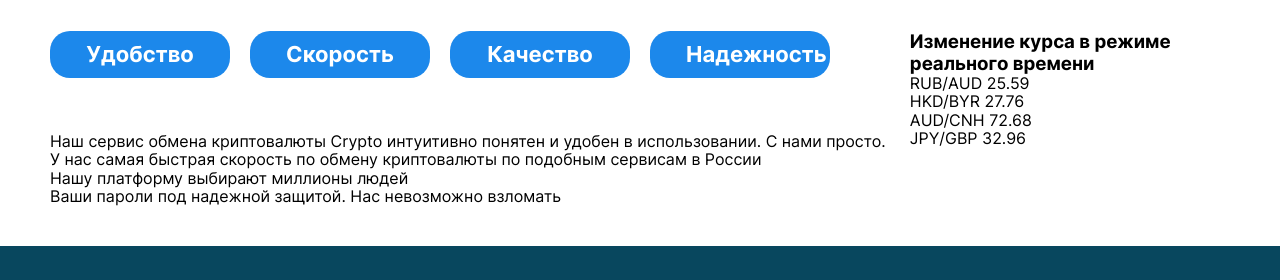
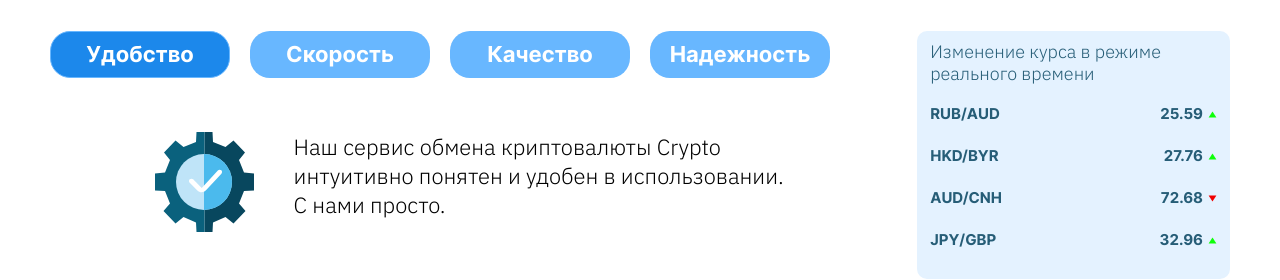
Before and after one commit to ruuuu/ExchangeCoin, a plain HTML site: page index.html in a window 1280 px wide. Shown: the part 708-988 px from the top of the page. Drawn offline with Linux system fonts and the light colour scheme; files whose address does not match are found by name.

Commit message:
Add files via upload

```diff
--- a/css/module/advantage.css
+++ b/css/module/advantage.css
@@ -12,10 +12,10 @@
 
 .advantage__button {
     width: 180px;
-    padding: 10px 36px;
+    /* padding: 10px 36px; */
 
-    /* height: 47px; */
-    background-color: #1C88EB;
+    height: 47px;
+    background-color: #68B7FF;
     border-radius: 20px;
     border: 0;
 
@@ -23,25 +23,94 @@
     font-size: 22px;
     line-height: 27px;
     color: #FFFFFF;
+
+    /*указываем какие свойтсва будем анимировать*/
+    transition-property: border-color, background-color;
+
+    /*скорость анимации*/
+    transition-duration: 0.36s;
+
+    /*с каким утсркением дейсвету анимация*/
+    transition-timing-function: ease-in-out;
+
     /*анимация при наведении*/
 
+    /*анимация при клике*/
 
-    /*анимация при клике*/
-    /*ОСТАОВЛАСЬ на 23:43*/
+    border: 1px solid transparent;
+}
 
 
+.advantage__button:hover {
+    border-color: #1C88EB;
+}
+
+.advantage__button:active {
+    background-color: #1C88EB;
+}
+
+
+.advantage__button--active {
+    background-color: #1C88EB;
+    border: 1px solid #68B7FF;
 }
 
 .advantage__list-content {}
 
-.advantage__item-content {}
+.advantage__item-content {
+    /*li*/
 
-.advantage__item-content--convenience {}
+    max-width: 640px;
+    margin: 0 auto;
+    display: none;
+    gap: 40px;
+    background-repeat: no-repeat;
+    background-position: center;
+    /* cover - заполнить все пространство, contain - возьми самый большой размер, растянись по нему */
+    background-size: contain;
 
-.advantage__item-content--active {}
+    font-family: 'IBM Plex Sans';
+    font-weight: 300;
+    font-size: 22px;
+    line-height: 29px;
+    color: #000000;
+}
 
-.advantage__item-content--speed {}
 
-.advantage__item-content--quality {}
+.advantage__item-content::before {
+    /* псведоэлемент картинка */
 
-.advantage__item-content--security {}
+    /*чтоб картинка отображалась*/
+    content: '';
+    display: block;
+    width: 100px;
+    height: 100px;
+    /*флекс элементу запрещаем сжиматься*/
+    flex-shrink: 0;
+    /* background-color: #1C88EB; */
+}
+
+
+.advantage__item-content--active {
+    display: flex;
+}
+
+
+.advantage__item-content--convenience::before {
+    background-image: url('../../img/convenience.svg');
+}
+
+
+.advantage__item-content--speed::before {
+    background-image: url('../../img/speed.svg');
+}
+
+
+.advantage__item-content--quality::before {
+    background-image: url('../../img/quality.svg');
+}
+
+
+.advantage__item-content--security::before {
+    background-image: url('../../img/security.svg');
+}
--- a/css/module/exchange-rates.css
+++ b/css/module/exchange-rates.css
@@ -0,0 +1,77 @@
+.exchange-rates {
+
+    padding: 10px 13px;
+    padding-bottom: 30px;
+    background-color: #E4F2FF;
+    border-radius: 10px;
+    color: #265D77;
+}
+
+
+.exchange-rates__title {
+
+    margin-bottom: 20px;
+    font-family: 'IBM Plex Sans';
+    font-weight: 300;
+    font-size: 18px;
+    line-height: 22px;
+}
+
+
+.exchange-rates__list {
+
+    font-weight: 700;
+    font-size: 15px;
+    line-height: 18px;
+}
+
+
+.exchange-rates__item {
+
+    display: flex;
+    align-items: center;
+    margin-bottom: 24px;
+
+}
+
+
+.exchange-rates__item:last-child {
+
+    margin-bottom: 0;
+}
+
+
+.exchange-rates__item::after {
+    /* псевдоэлемент для иконок зеленой и красной(треугольнички)*/
+    content: '';
+    display: block;
+    width: 9px;
+    height: 8px;
+    background-repeat: no-repeat;
+    background-position: center;
+    /* cover - заполнить все пространство, contain - возьми самый большой размер, растянись по нему */
+    background-size: contain;
+
+}
+
+
+.exchange-rates__item--up::after {
+    background-image: url('../../img/up.svg');
+}
+
+.exchange-rates__currency {
+    /* флекс элемент */
+
+    /*отодвинется влево*/
+    margin-right: auto;
+
+}
+
+.exchange-rates__value {
+    display: block;
+    margin-right: 5px;
+}
+
+.exchange-rates__item--down::after {
+    background-image: url('../../img/down.svg');
+}
--- a/index.html
+++ b/index.html
@@ -71,8 +71,8 @@
                     <div class="about-us__advantage advantage">
 
                         <ul class="advantage__list-btn">
-                            <li class="advantage__item  advantage__item--active">
-                                <button class="advantage__button">Удобство</button>
+                            <li class="advantage__item">
+                                <button class="advantage__button advantage__button--active">Удобство</button>
                             </li>
                             <li class="advantage__item">
                                 <button class="advantage__button">Скорость</button>
--- a/js/index.js
+++ b/js/index.js
@@ -1,2 +1,4 @@
 import './module/modal.js'
 import './module/menu.js'
+import './module/about-us-tabs.js';
+import './module/exchange-rates.js';
```
Also changed, not shown: img/down.svg (added), img/up.svg (added), js/module/about-us-tabs.js (added), js/module/exchange-rates.js (added).
